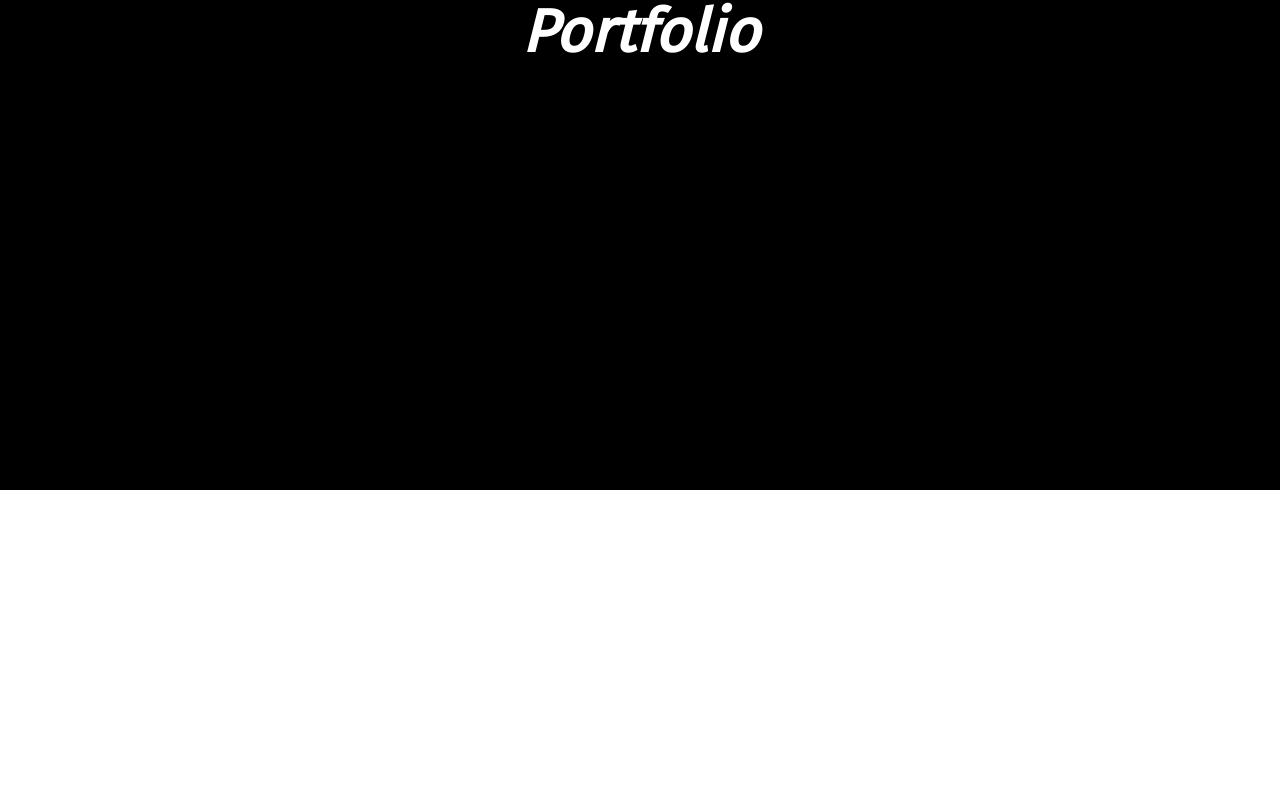
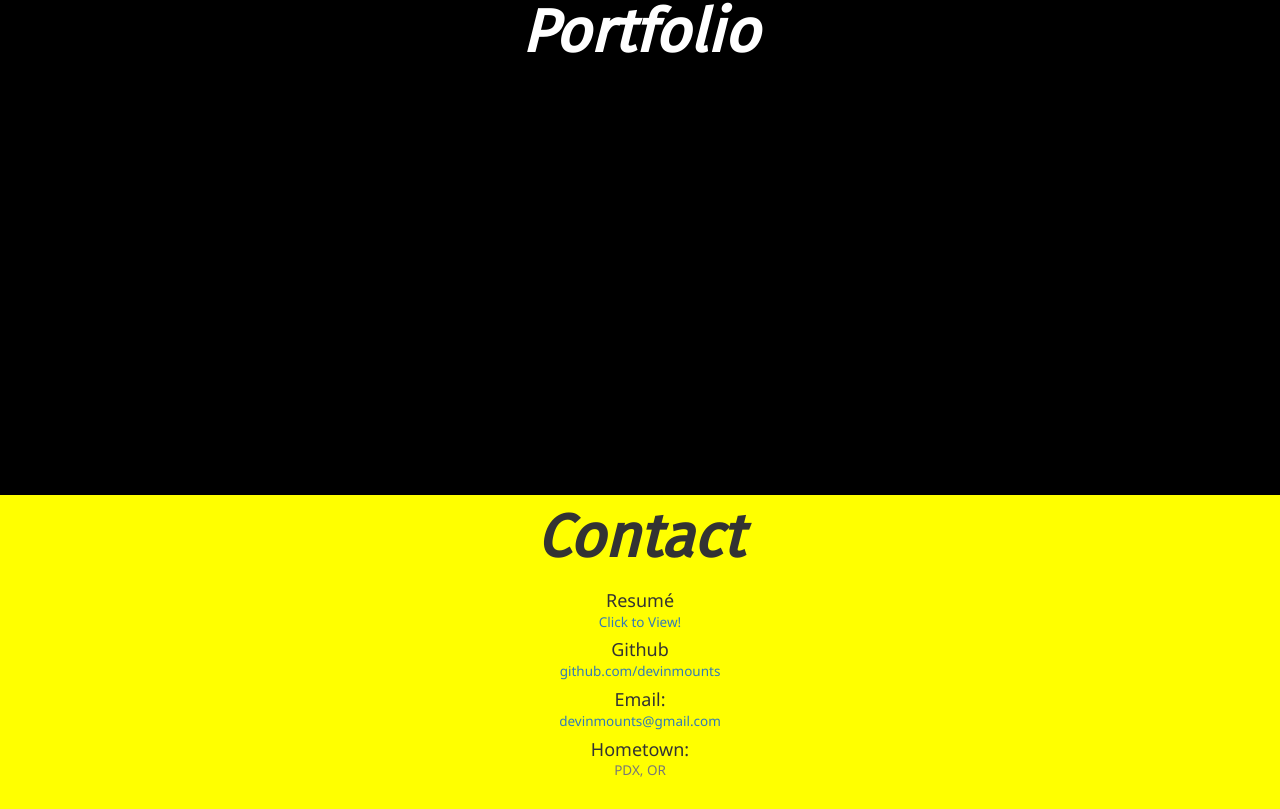
Before and after one commit to devinmounts/react-portfolio, a React (Create React App) app: page / in a window 1280 px wide. Shown: the part 1375-2184 px from the top of the page. Before the commit the page ends 1865 px from the top, so only its background shows below. Built offline with nearby package versions, Linux system fonts and the light colour scheme.

Commit message:
complete contact component.

```diff
--- a/src/App.js
+++ b/src/App.js
@@ -4,6 +4,7 @@ import Landing from './components/Landing';
 import Navigation from './components/Navigation';
 import Bio from './components/Bio';
 import Portfolio from './components/Portfolio';
+import Contact from './components/Contact';
 
 class App extends Component {
   render() {
@@ -13,6 +14,7 @@ class App extends Component {
           <Landing />
           <Bio />
           <Portfolio />
+          <Contact />
       </div>
     );
   }
--- /dev/null
+++ b/src/components/Contact.jsx
@@ -0,0 +1,24 @@
+import React from 'react';
+import './../styles/Contact.css';
+import Resume from './../assets/files/resume.pdf';
+
+
+const Contact = props => {
+  return(
+    <div className='contact-style'>
+      <header className='header'>
+        Contact
+      </header>
+      <h4>Resum&eacute;<br/>
+      <small><a href={Resume}>Click to View!</a></small></h4>
+      <h4>Github<br/>
+      <small><a href="https://github.com/devinmounts">github.com/devinmounts</a></small></h4>
+      <h4>Email:<br/>
+      <small><a href="mailto:devinmounts@gmail.com">devinmounts@gmail.com</a></small></h4>
+      <h4>Hometown:<br/>
+      <small>PDX, OR</small></h4>
+    </div>
+  );
+}
+
+export default Contact;
--- /dev/null
+++ b/src/styles/Contact.css
@@ -0,0 +1,9 @@
+.contact-style {
+  background-color: yellow;
+  border-top: black solid;
+  border-width: thick;
+  text-align: center;
+  padding-bottom: 20px;
+  font-family: 'Noto Sans', sans-serif;
+  min-height: 300px
+}
```
Also changed, not shown: 1 other file (tests, documents, lock files or other folders).
